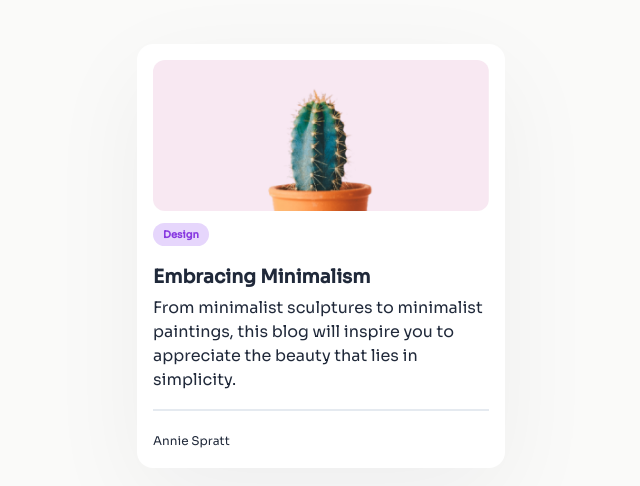
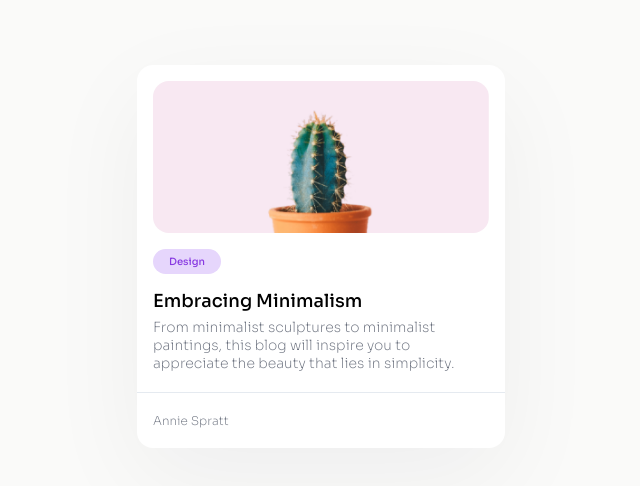
Before and after one commit to 0xBroom/minimal-blog-card, a plain HTML site: page index.html in a window 1280 px wide. Shown: the part 144-630 px from the top of the page, without its empty margins (319-959 px from the left). Drawn offline with Linux system fonts and the light colour scheme.

Commit message:
feat: Revamp Minimal Blog Card design
This commit introduces several changes primarily focused on enhancing the Minimal Blog Card's design.

1. Added new files for IntelliJ configurations: `.idea/modules.xml`, `.idea/.gitignore`, `.idea/vcs.xml`, and `.idea/minimal-blog-card.iml`.
2. `index.html`:
   - Changed the language attribute from "en" to "fr".
   - Rearranged link tags for styles and fonts.
   - Reworked the structure of the blog card (`.card`) for better readability and design.
3. `css/styles.css`:
   - Introduced CSS custom properties for more maintainable styles.
   - Redesigned the blog card using these custom properties.

This redesign enhances the overall user experience by making the blog card more visually appealing. It also improves developer experience by making styles easier to manage with the use of CSS custom properties.

```diff
--- a/css/styles.css
+++ b/css/styles.css
@@ -1,92 +1,107 @@
-@import url("https://fonts.googleapis.com/css2?family=Sora:wght@200;400;500&display=swap");
+:root {
+    /* colors */
+    --white: #ffffff;
+    --ivory: #fafaf9;
+    --black-russian: #1117290d;
+    --blue-chalk: #e6d6fc;
+    --blue-violet: #883ae1;
+    --raven: #6c727f;
 
-/* Reset some default styles */
-body,
-h1,
-h2,
-h3,
-p,
-ul,
-li {
-    margin: 0;
-    padding: 0;
+    /* Font family */
+    --font-sora: "Sora", sans-serif;
+
+    /* Font Size */
+    --font-size-18: 1.8rem;
+    --font-size-14: 1.4rem;
+    --font-size-12: 1.2rem;
+
+    /* Border Radius */
+    --radius-16: 1.6rem;
+
+    /* Gap */
+    --gap-6: 0.6rem;
+    --gap-16: 1.6rem;
 }
 
 * {
+    margin: 0;
+    padding: 0;
     box-sizing: border-box;
+    font-size: 10px;
 }
 
-/* Add some styles for body*/
 body {
-    min-height: 100vh;
-    max-width: 1280px;
-    margin: 0 auto;
-    background: #fafaf9;
-    color: #20293a;
-    font-family: "Sora", sans-serif;
-    line-height: 1.5;
-    overflow-x: hidden;
-    padding: 4rem;
     display: flex;
     justify-content: center;
     align-items: center;
-    /* flex-direction: column; */
+    height: 100vh;
+    background-color: var(--ivory);
+    font-family: var(--font-sora);
+    font-optical-sizing: auto;
 }
 
-.mb-card {
-    width: 368px;
-    /* min-width: 368px; */
-    background-color: #ffffff;
-    box-shadow: 0px 30px 100px 0px rgba(17, 23, 41, 0.05);
-    padding: 16px;
-    border-radius: 16px;
+.card {
+    background-color: var(--white);
+    border-radius: var(--radius-16);
+    width: 36.8rem;
     display: flex;
     flex-direction: column;
-    justify-content: space-between;
-    gap: 5px;
+    justify-content: center;
+    height: fit-content;
+    box-shadow: 0px 30px 100px 0px var(--black-russian);
 }
 
-.mb-card__image {
-    img {
-        border-radius: 12px;
-        width: 100%;
-        height: auto;
-        max-width: 368px;
-    }
+.card__header {
+    display: flex;
+    flex-direction: column;
+    padding: 1.6rem 1.6rem 0 1.6rem;
+    gap: var(--gap-16);
 }
 
-.mb-card__meta-tag {
-    background-color: #e6d6fc;
-    width: fit-content;
-    padding: 4px 10px;
-    border-radius: 12px;
-    display: flex;
-    justify-content: center;
-    align-items: center;
-
-    span {
-        font-size: 10px;
-        font-weight: bold;
-        color: #883ae1;
-    }
+.card__header-picture {
+    height: 15.2rem;
+    border-radius: var(--radius-16);
 }
 
-.mb-card__title {
-    margin-top: 12px;
+.card__header-chip {
+    padding: 0.6rem 1.6rem;
+    background-color: var(--blue-chalk);
+    color: var(--blue-violet);
+    width: fit-content;
+    border-radius: var(--radius-16);
+    font-weight: 500;
 }
 
-.mb-card__separator {
-    width: 100%;
-    height: auto;
-    border: 0.5px solid #e5eaf0;
-    margin: 12px 0px;
+.card__header-content {
+    display: flex;
+    flex-direction: column;
+    gap: var(--gap-6);
 }
 
-.mb-card__caption {
-    span {
-        font-size: 12px;
-    }
+.card__header-content--title {
+    font-size: var(--font-size-18);
+    font-weight: 500;
 }
 
-@media screen and (min-width: 720px) {
+.card__header-content--description {
+    font-size: var(--font-size-14);
+    font-weight: 200;
+    color: var(--raven);
 }
+
+.card__splitter {
+    content: "";
+    background-color: #e5eaf0;
+    margin: 2rem 0;
+    height: 0.1rem;
+}
+
+.card__footer {
+    padding: 0 1.6rem 2rem 1.6rem;
+}
+
+.card__footer-content {
+    font-size: var(--font-size-12);
+    font-weight: 200;
+    color: var(--raven);
+}
--- a/index.html
+++ b/index.html
@@ -1,37 +1,39 @@
-<!doctype html>
-<html lang="en">
-
+<!DOCTYPE html>
+<html lang="fr">
 <head>
     <meta charset="UTF-8" />
     <meta name="viewport" content="width=device-width, initial-scale=1.0" />
+    <title>Minimal Blog Card</title>
     <link rel="stylesheet" href="css/styles.css" />
-    <title>Minimal Blog Card</title>
-    <link rel="icon" href="images/favicon.ico" type="image/x-icon" sizes="any" />
+    <link rel="preconnect" href="https://fonts.googleapis.com" />
+    <link rel="preconnect" href="https://fonts.gstatic.com" crossorigin />
+    <link
+            href="https://fonts.googleapis.com/css2?family=Sora:wght@100..800&display=swap"
+            rel="stylesheet"
+    />
 </head>
-
 <body>
-    <main>
-        <div class="mb-card">
-            <div class="mb-card__image">
-                <img src="images/cactus_img.jpg" alt="A cool cactus"></img>
-            </div>
-            <div class="mb-card__meta-tag">
-                <span>Design</span>
-            </div>
-            <div class="mb-card__title">
-                <h3>Embracing Minimalism</h3>
-            </div>
-            <div class="mb-card__body">
-                <span>From minimalist sculptures to minimalist paintings, this blog will inspire you to appreciate the
-                    beauty that lies in simplicity.</span>
-            </div>
-            <div class="mb-card__separator"></div>
-            <div class="mb-card__caption">
-                <span>Annie Spratt</span>
-            </div>
+<div class="card">
+    <div class="card__header">
+        <img
+                src="images/cactus_img.jpg"
+                alt="Photo of a cactus"
+                class="card__header-picture"
+        />
+        <div class="card__header-chip">Design</div>
+        <div class="card__header-content">
+            <h1 class="card__header-content--title">Embracing Minimalism</h1>
+            <p class="card__header-content--description">
+                From minimalist sculptures to minimalist <br />
+                paintings, this blog will inspire you to <br />
+                appreciate the beauty that lies in simplicity.
+            </p>
         </div>
-    </main>
-    <script src="script.js"></script>
+    </div>
+    <div class="card__splitter"></div>
+    <div class="card__footer">
+        <p class="card__footer-content">Annie Spratt</p>
+    </div>
+</div>
 </body>
-
 </html>
--- a/js/script.js
+++ /dev/null
@@ -1,2 +0,0 @@
-// Add some interactivity to the website
-console.log("Hello, world!");
```
